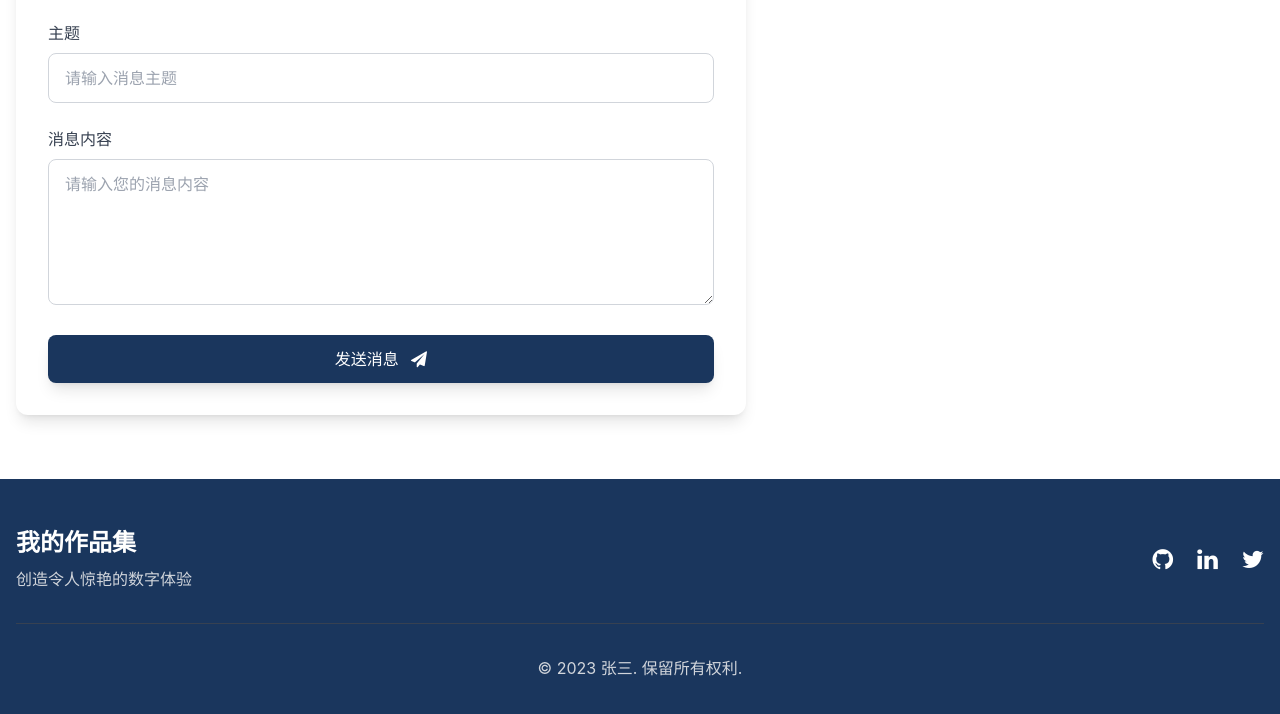
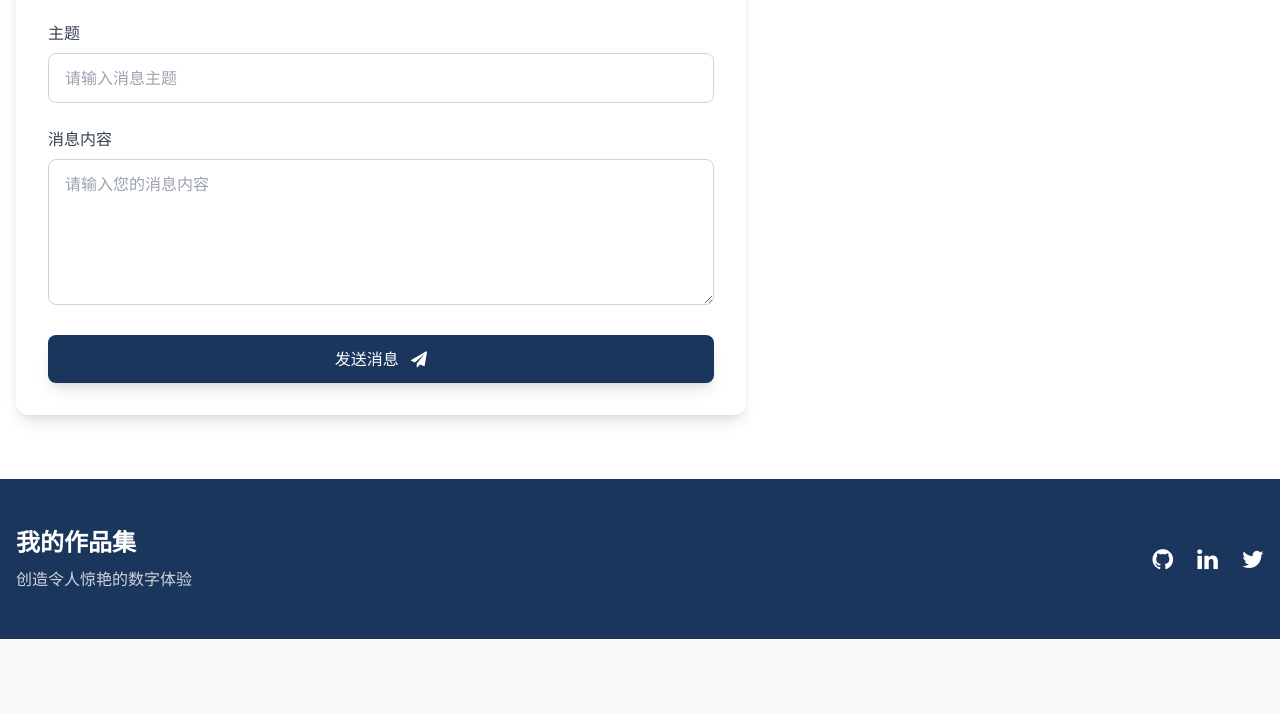
Before and after one commit to huilvruaki/-, a plain HTML site: page contact.html in a window 1280 px wide. Shown: the part 527-1241 px from the top of the page. After the commit the page ends 1166 px from the top, so only its background shows below. Drawn offline with nearby package versions, Linux system fonts and the light colour scheme.

Commit message:
Update contact.html

```diff
--- a/contact.html
+++ b/contact.html
@@ -167,9 +167,6 @@
                 </div>
             </div>
 
-            <div class="border-t border-gray-700 mt-8 pt-8 text-center text-gray-300">
-                <p>&copy; 2023 张三. 保留所有权利.</p>
-            </div>
         </div>
     </footer>
 
@@ -207,4 +204,5 @@
         });
     </script>
 </body>
+
 </html>
```
